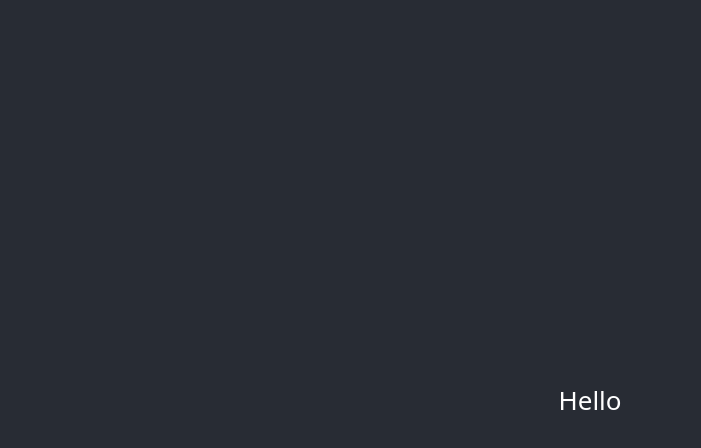
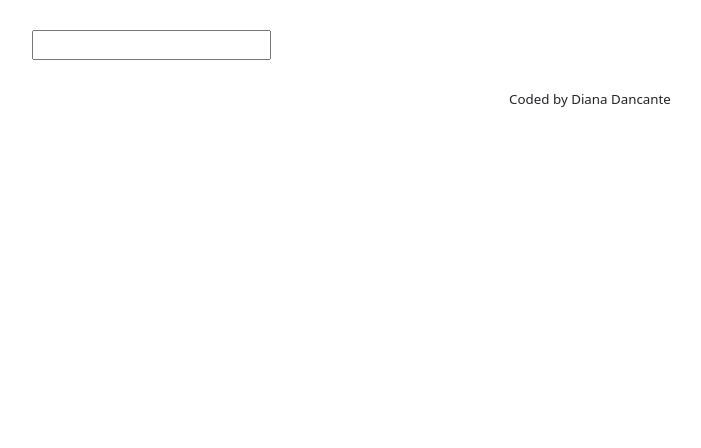
Before and after one commit to dianasdd/dictionary-project, a React (Create React App) app: page / in a window 1280 px wide. Shown: the top 448 px of the page, without its empty margins (50-751 px from the left). Built offline with nearby package versions, Linux system fonts and the light colour scheme.

Commit message:
created Dictionary component, added some css and created search engine

```diff
--- a/src/App.css
+++ b/src/App.css
@@ -1,38 +1,9 @@
-.App {
-  text-align: center;
+.App-header {
+  margin: 30px 0;
 }
 
-.App-logo {
-  height: 40vmin;
-  pointer-events: none;
+.App-footer {
+  text-align: center;
+  margin: 30px 0;
+  font-size: smaller;
 }
-
-@media (prefers-reduced-motion: no-preference) {
-  .App-logo {
-    animation: App-logo-spin infinite 20s linear;
-  }
-}
-
-.App-header {
-  background-color: #282c34;
-  min-height: 100vh;
-  display: flex;
-  flex-direction: column;
-  align-items: center;
-  justify-content: center;
-  font-size: calc(10px + 2vmin);
-  color: white;
-}
-
-.App-link {
-  color: #61dafb;
-}
-
-@keyframes App-logo-spin {
-  from {
-    transform: rotate(0deg);
-  }
-  to {
-    transform: rotate(360deg);
-  }
-}
--- a/src/App.js
+++ b/src/App.js
@@ -1,9 +1,16 @@
 import "./App.css";
+import Dictionary from "./Dictionary";
 
 function App() {
   return (
     <div className="App">
-      <header className="App-header">Hello</header>
+      <div className="container">
+        <header className="App-header"></header>
+        <main>
+          <Dictionary />
+        </main>
+      </div>
+      <footer className="App-footer">Coded by Diana Dancante</footer>
     </div>
   );
 }
--- /dev/null
+++ b/src/Dictionary.js
@@ -0,0 +1,21 @@
+import React, { useState } from "react";
+import "./Dictionary.css";
+
+export default function Dictionary() {
+  let [keyword, setKeyword] = useState(null);
+  function search(event) {
+    event.preventDefault();
+  }
+
+  function handleKeywordChange(event) {
+    setKeyword(event.target.value);
+  }
+
+  return (
+    <div className="Dictionary">
+      <form onSubmit={search}>
+        <input type="search" onChange={handleKeywordChange} />
+      </form>
+    </div>
+  );
+}
```
Also changed, not shown: src/Dictionary.css (added).
